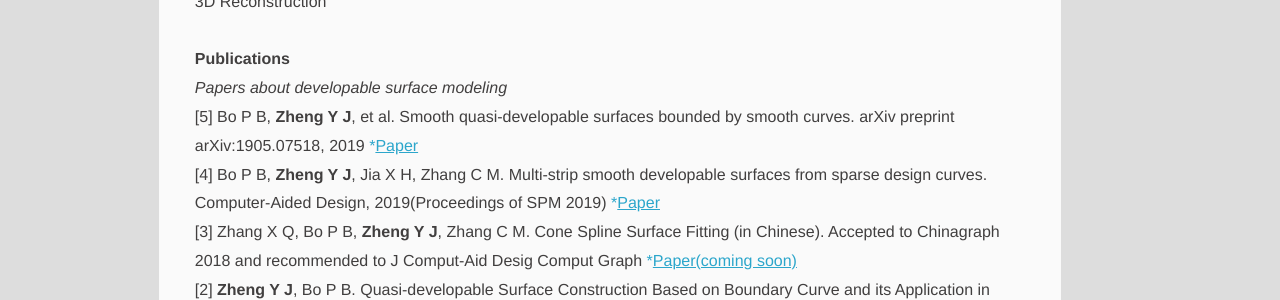
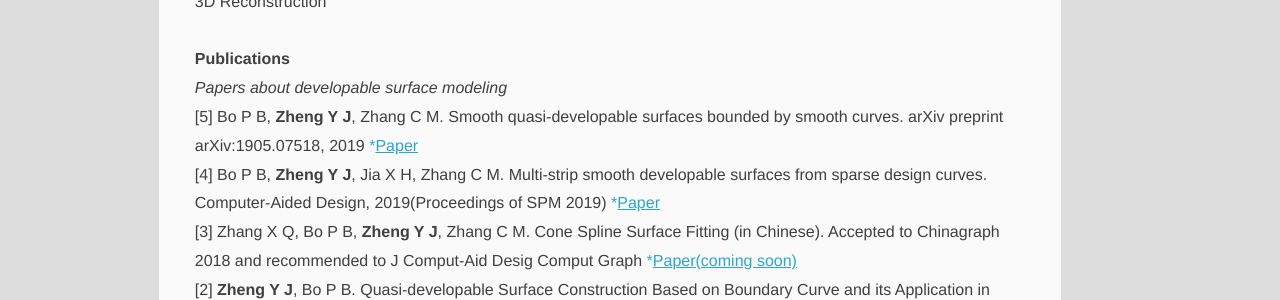
Before and after one commit to PAULYZHENG/paulyzheng.github.io, a Jekyll site: the page built from about/index.html, in a window 1280 px wide. Shown: the part 1039-1339 px from the top of the page. Built offline with Jekyll 4.4.1, drawn with Linux system fonts in a browser that asks for light colours; comment, search, counter and statistics services are not loaded.

Commit message:
Update index.html

```diff
--- a/about/index.html
+++ b/about/index.html
@@ -47,7 +47,7 @@ BEng (Software Engineering), Harbin Institute of Technology(HIT), Weihai, China,
 <br/>
 
 <I>Papers about developable surface modeling <!--(<a href="/paper/RS_UG.pdf" title="RSUN" itemprop="url">research statement</a>)--></I><br/>
-[5] Bo P B, <B>Zheng Y J</B>, et al. Smooth quasi-developable surfaces bounded by smooth curves. arXiv preprint arXiv:1905.07518, 2019 <a href="https://arxiv.org/abs/1905.07518" title="05" itemprop="url">*<u>Paper</u></a> <br/>
+[5] Bo P B, <B>Zheng Y J</B>, Zhang C M. Smooth quasi-developable surfaces bounded by smooth curves. arXiv preprint arXiv:1905.07518, 2019 <a href="https://arxiv.org/abs/1905.07518" title="05" itemprop="url">*<u>Paper</u></a> <br/>
 [4] Bo P B, <B>Zheng Y J</B>, Jia X H, Zhang C M. Multi-strip smooth developable surfaces from sparse design curves. Computer-Aided Design, 2019(Proceedings of SPM 2019) <a href="https://www.sciencedirect.com/science/article/pii/S0010448519301733" title="04" itemprop="url">*<u>Paper</u></a> <br/>
 [3] Zhang X Q, Bo P B, <B>Zheng Y J</B>, Zhang C M. Cone Spline Surface Fitting (in Chinese). Accepted to Chinagraph 2018 and recommended to J Comput-Aid Desig Comput Graph <a href="/" title="03" itemprop="url">*<u>Paper(coming soon)</u></a><br/>
 [2] <B>Zheng Y J</B>, Bo P B. Quasi-developable Surface Construction Based on Boundary Curve and its Application in Ship Hull Design (in Chinese). J Comput-Aid Desig Comput Graph, 2018, 30(7): 1243-50 <a href="/paper/2017-02.pdf" title="02" itemprop="url">*<u>Paper</u></a> <a href="/paper/2017-02-report.pdf" title="02" itemprop="url">*<u>Sildes</u></a><br/>
```
